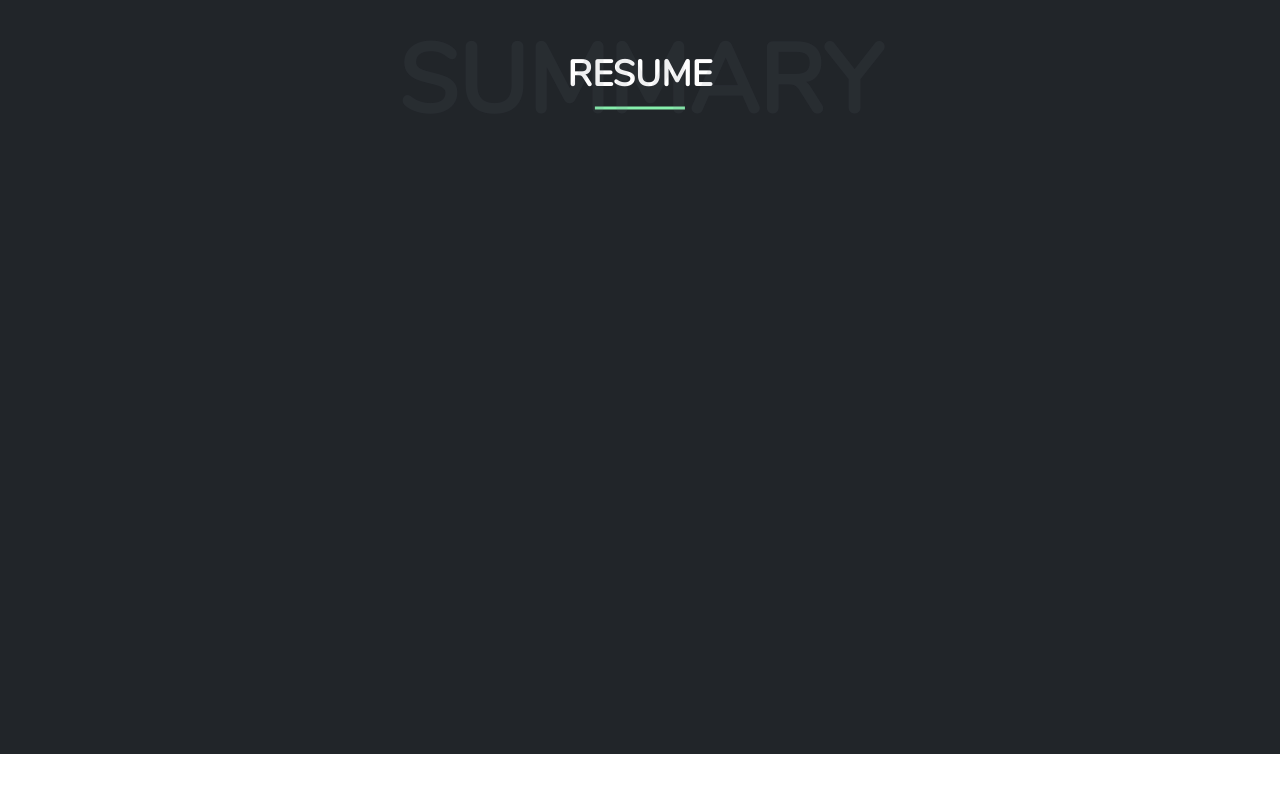
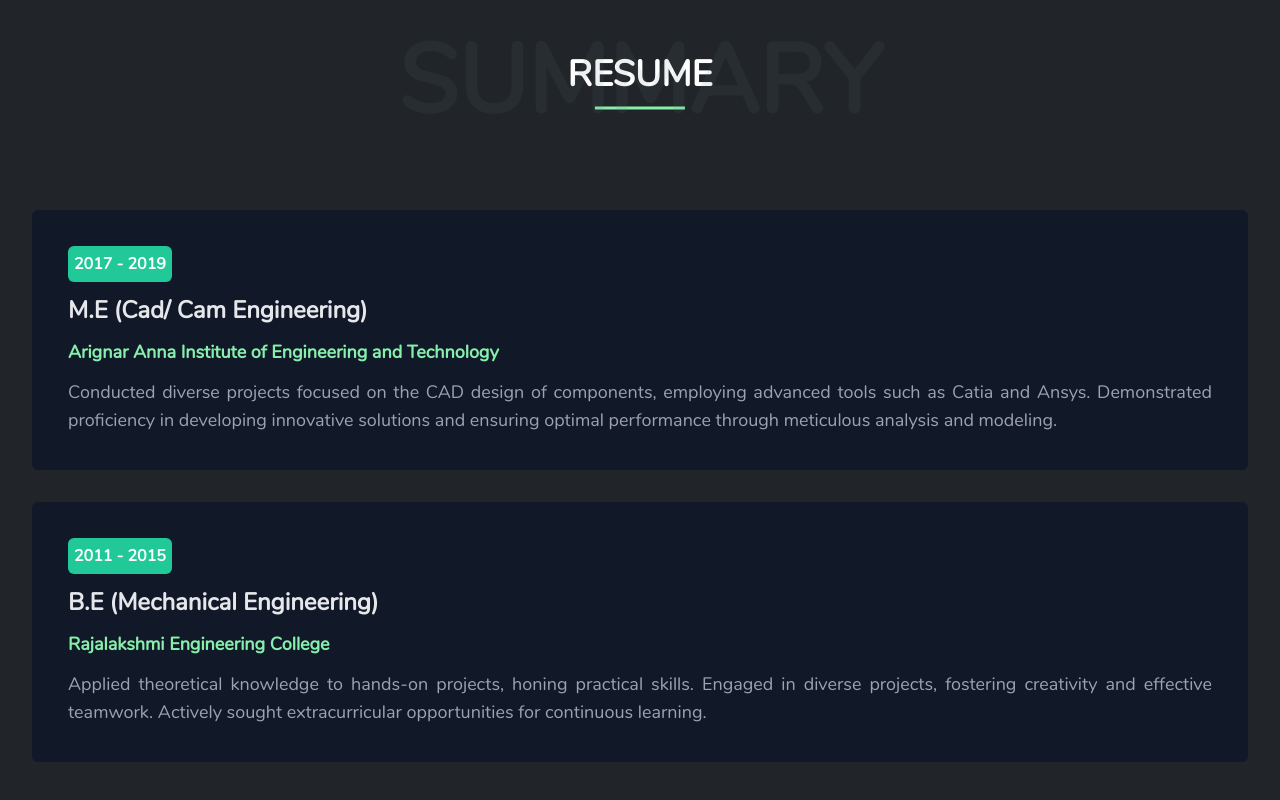
Before and after one commit to venky-123-debug/My_Portfolio, a Svelte app: page / in a window 1280 px wide. Shown: the part 2406-3206 px from the top of the page. Before the commit the page ends 3160 px from the top, so only its background shows below. Built offline with nearby package versions, Linux system fonts and the light colour scheme.

Commit message:
education cards have been created

```diff
--- /dev/null
+++ b/src/pages/summaryPage/components/educationCard.svelte
@@ -0,0 +1,23 @@
+<script>
+  export let item
+</script>
+
+<div class="flex p-6 rounded-md flex-col h-full w-full bg-gray-900">
+  <div class="p-3  flex-col gap-3 flex items-start ">
+    <div class="text-base bg-primaryGreen text-white p-1.5 rounded-md font-semibold">
+      {item.year}
+    </div>
+    <div class="text-2xl text-gray-200 font-semibold">
+      {item.degree}
+    </div>
+    <!-- <div class="text-xl text-green-300 font-semibold">
+      {item.special}
+    </div> -->
+    <div class="text-lg font-bold text-green-300 ">
+      {item.college}
+    </div>
+    <div class="text-lg text-justify text-gray-400 font-normal">
+      {item.objective}
+    </div>
+  </div>
+</div>
--- a/src/pages/summaryPage/index.svelte
+++ b/src/pages/summaryPage/index.svelte
@@ -1,3 +1,12 @@
+<script>
+  import EducationCard from "./components/educationCard.svelte"
+
+  let items = [
+    { year: "2017 - 2019", degree: "M.E (Cad/ Cam Engineering)", college: "Arignar Anna Institute of Engineering and Technology", objective: "Conducted diverse projects focused on the CAD design of components, employing advanced tools such as Catia and Ansys. Demonstrated proficiency in developing innovative solutions and ensuring optimal performance through meticulous analysis and modeling." },
+    { year: "2011 - 2015", degree: "B.E (Mechanical Engineering)", college: "Rajalakshmi Engineering College", objective: "Applied theoretical knowledge to hands-on projects, honing practical skills. Engaged in diverse projects, fostering creativity and effective teamwork. Actively sought extracurricular opportunities for continuous learning." },
+  ]
+</script>
+
 <div class="flex flex-col m-auto bg-aboutBg w-screen min-h-screen pb-60 overflow-hidden p-8">
   <div class="relative top-12 mx-auto h-32">
     <div class="relative text-center">
@@ -10,10 +19,10 @@
   </div>
 
   <div class="flex w-full pt-24 items-start justify-center gap-6">
-    <div class="w-full grid grid-cols-2 gap-8">
-      <!-- {#each items as item (item.title)}
-        <Cards {item} />
-      {/each} -->
+    <div class="w-full flex flex-col gap-8">
+      {#each items as item (item.year)}
+        <EducationCard {item} />
+      {/each}
     </div>
   </div>
 </div>
```
